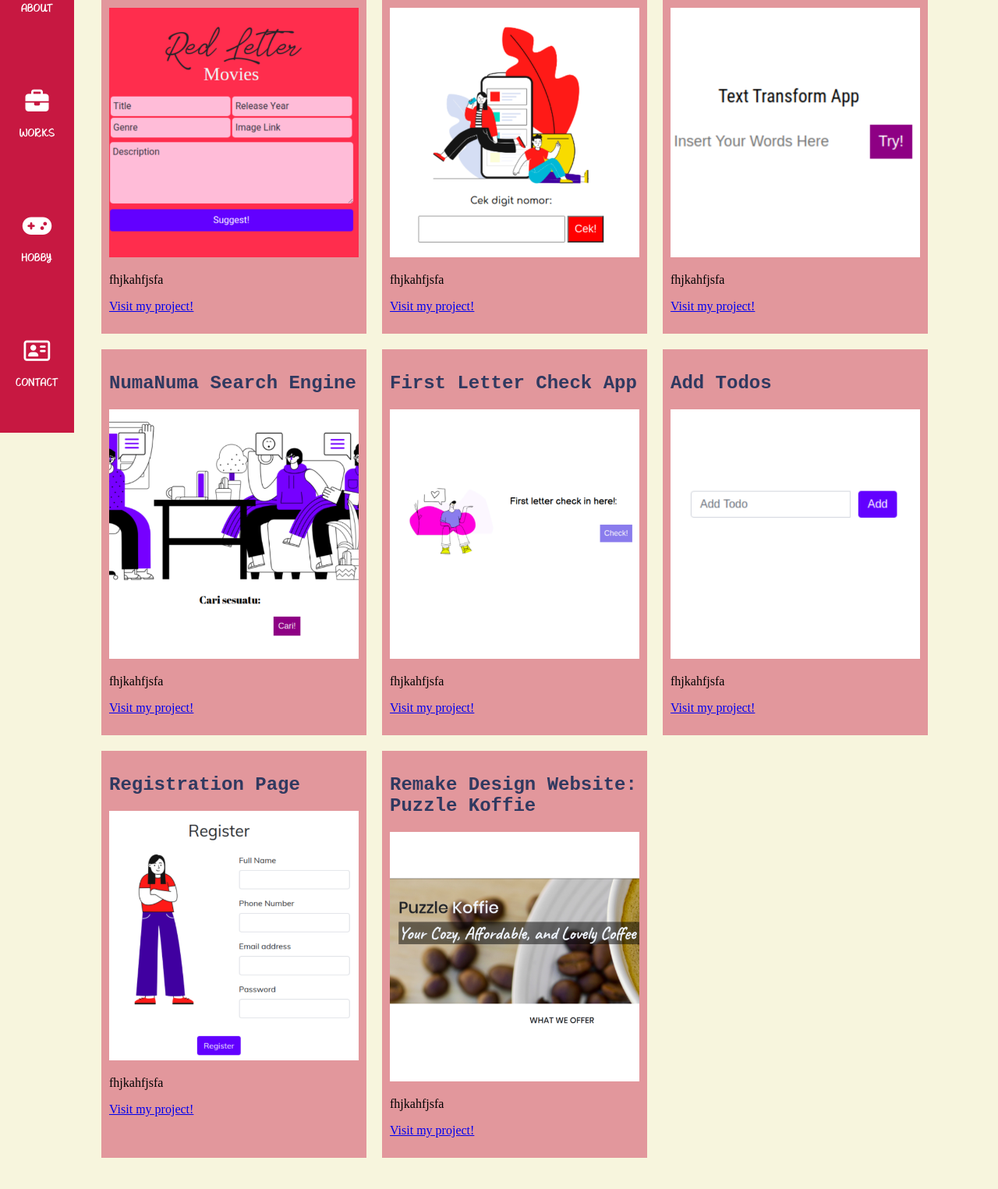
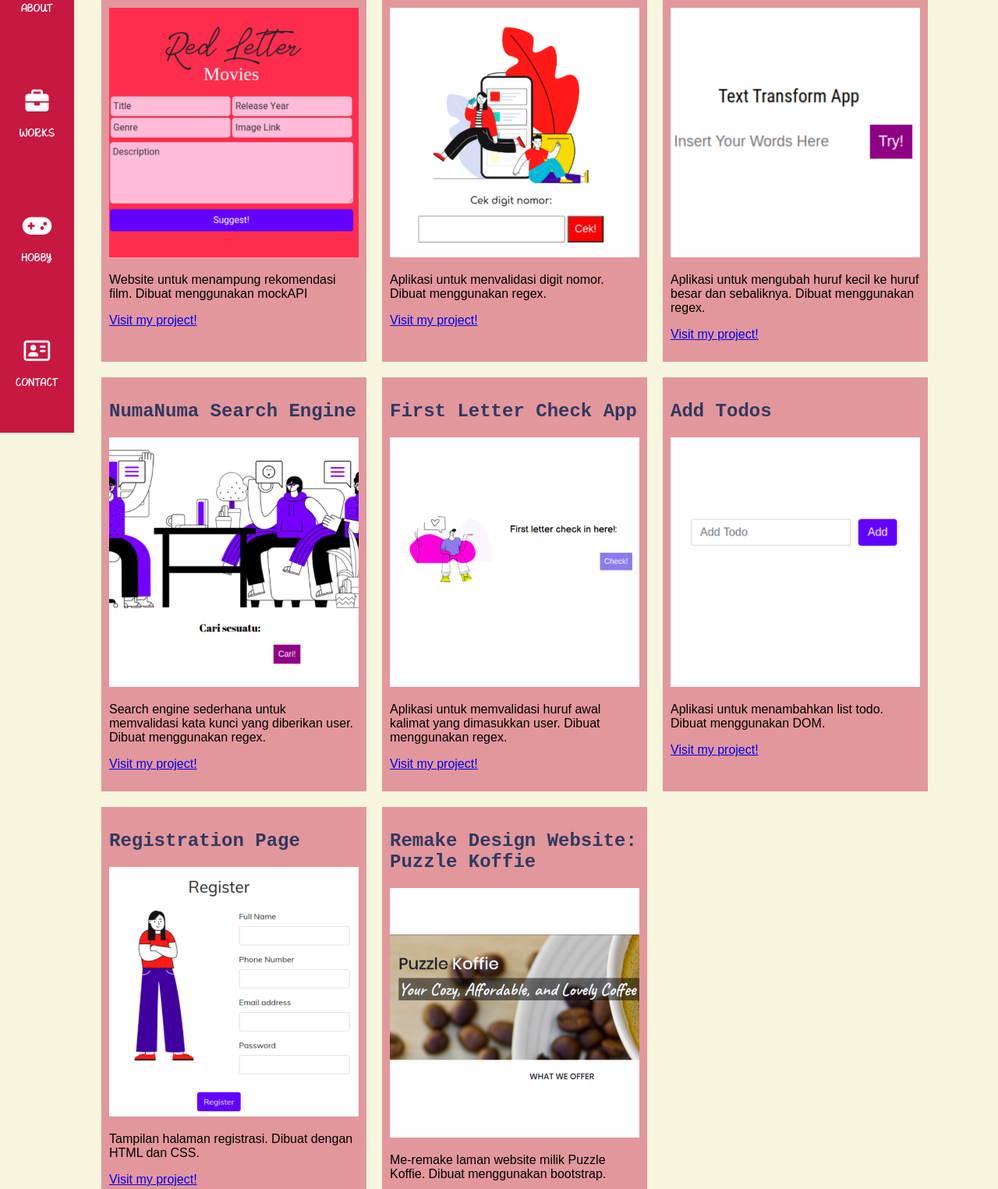
Before and after one commit to renvelvet/personal-website, a plain HTML site: page works.html in a window 1280 px wide. Shown: the part 245-1770 px from the top of the page at 78% size. Before the commit the page ends 1740 px from the top, so only its background shows below. Drawn offline with Linux system fonts and the light colour scheme; a web font is replaced by a local one.

Commit message:
add projects description

```diff
--- a/assets/index.css
+++ b/assets/index.css
@@ -8,6 +8,7 @@
   src: url("/assets/NevradaNeue-x3oPq.otf");
 }
 @import url("https://fonts.googleapis.com/css2?family=IBM+Plex+Mono&display=swap");
+@import url("https://fonts.googleapis.com/css2?family=Source+Sans+Pro&display=swap");
 /* ----------------- Color Pallete ----------------- */
 :root {
   --primary-color: #f7f5dd;
@@ -23,6 +24,7 @@ body {
   margin: 0;
   padding: 0;
   box-sizing: border-box;
+  font-family: "Source Sans Pro", sans-serif;
 }
 nav a {
   font-size: 30px;
@@ -218,8 +220,15 @@ nav {
   margin: 10px;
   padding: 15px;
 }
+#fourth .block-2 h2 {
+  font-family: "Menu";
+  font-weight: lighter;
+  font-size: 40px;
+  color: var(--mono-color);
+}
 #fourth .block-2 img {
-  width: 20%;
+  width: 50%;
+  border-radius: 50%;
 }
 
 /* ----------------- CSS: Page 5 ----------------- */
--- a/works.html
+++ b/works.html
@@ -50,7 +50,8 @@
             <h2>Red Letter Movies!</h2>
             <img src="/assets/1.png" alt="picture" />
             <p>
-              fhjkahfjsfa
+              Website untuk menampung rekomendasi film. Dibuat menggunakan
+              mockAPI
             </p>
             <p>
               <a href="https://ren-movielist.netlify.app/">Visit my project!</a>
@@ -60,7 +61,7 @@
             <h2>Cek Digit Nomor HP</h2>
             <img src="/assets/2.png" alt="picture" />
             <p>
-              fhjkahfjsfa
+              Aplikasi untuk menvalidasi digit nomor. Dibuat menggunakan regex.
             </p>
             <p>
               <a href="https://cek-digit.netlify.app/">Visit my project!</a>
@@ -70,7 +71,8 @@
             <h2>Text Transform App</h2>
             <img src="/assets/3.png" alt="picture" />
             <p>
-              fhjkahfjsfa
+              Aplikasi untuk mengubah huruf kecil ke huruf besar dan sebaliknya.
+              Dibuat menggunakan regex.
             </p>
             <p>
               <a href="https://checkletters.netlify.app/">Visit my project!</a>
@@ -80,7 +82,8 @@
             <h2>NumaNuma Search Engine</h2>
             <img src="/assets/4.png" alt="picture" />
             <p>
-              fhjkahfjsfa
+              Search engine sederhana untuk memvalidasi kata kunci yang
+              diberikan user. Dibuat menggunakan regex.
             </p>
             <p>
               <a href="https://numa-numa-search-engine.netlify.app/"
@@ -92,7 +95,8 @@
             <h2>First Letter Check App</h2>
             <img src="/assets/5.png" alt="picture" />
             <p>
-              fhjkahfjsfa
+              Aplikasi untuk memvalidasi huruf awal kalimat yang dimasukkan
+              user. Dibuat menggunakan regex.
             </p>
             <p>
               <a href="https://first-letter-check.netlify.app/"
@@ -104,7 +108,7 @@
             <h2>Add Todos</h2>
             <img src="/assets/6.png" alt="picture" />
             <p>
-              fhjkahfjsfa
+              Aplikasi untuk menambahkan list todo. Dibuat menggunakan DOM.
             </p>
             <p>
               <a href="https://dom-addtodos.netlify.app/">Visit my project!</a>
@@ -114,7 +118,7 @@
             <h2>Registration Page</h2>
             <img src="/assets/7.png" alt="picture" />
             <p>
-              fhjkahfjsfa
+              Tampilan halaman registrasi. Dibuat dengan HTML dan CSS.
             </p>
             <p>
               <a href="https://dom-registration-page.netlify.app/"
@@ -126,7 +130,8 @@
             <h2>Remake Design Website: Puzzle Koffie</h2>
             <img src="/assets/8.png" alt="picture" />
             <p>
-              fhjkahfjsfa
+              Me-remake laman website milik Puzzle Koffie. Dibuat menggunakan
+              bootstrap.
             </p>
             <p>
               <a href="https://puzzle-koffie-bootstrap.netlify.app/"
```
Also changed, not shown: assets/10.png (added), assets/9.png (added).
